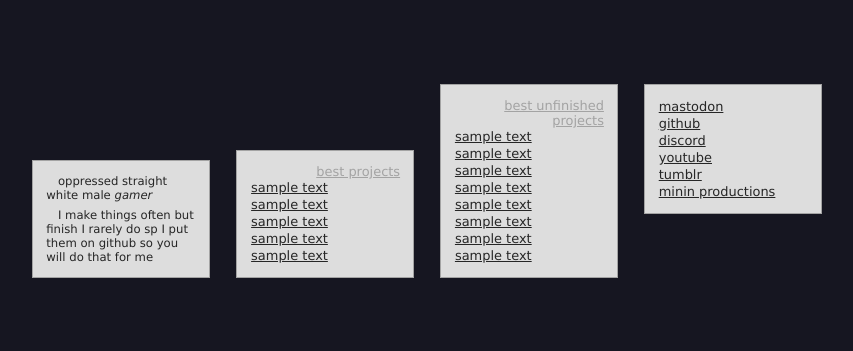
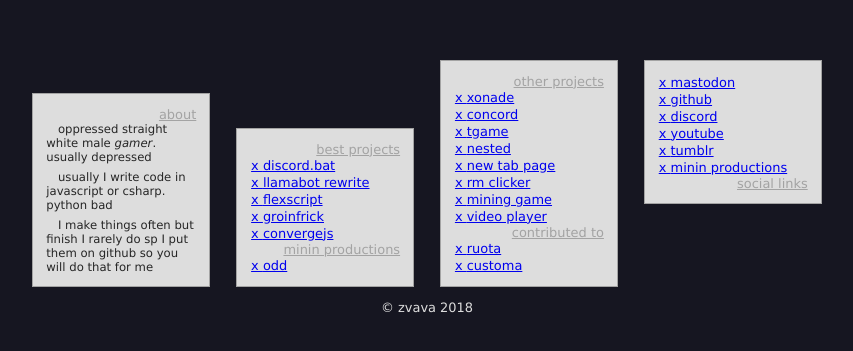
Before and after one commit to mininmobile/mininmobile.github.io, a plain HTML site: page index.html in a window 1280 px wide. Shown: the part 219-570 px from the top of the page, without its empty margins (213-1066 px from the left). Drawn offline with Linux system fonts and the light colour scheme.

Commit message:
add links

```diff
--- a/index.html
+++ b/index.html
@@ -5,7 +5,7 @@
 	<meta http-equiv="X-UA-Compatible" content="IE=edge">
 	<meta name="viewport" content="width=device-width, initial-scale=1">
 	<script defer src="src/lib/konami.min.js"></script>
-	<link rel="stylesheet" type="text/css" media="screen" href="src/main.css">
+	<link rel="stylesheet" type="text/css" media="screen" logo="" target="_blank" href="src/main.css">
 	<script defer src="src/main.js"></script>
 	<title>mininmobile</title>
 </head>
@@ -13,45 +13,54 @@
 	<div class="wrapper">
 		<div class="wrapper bottom">
 			<!-- mini portfolio -->
-			<div class="container">
-				<p>oppressed straight white male <i>gamer</i></p>
+			<div class="container about">
+				<h1>about</h1>
+				<p>oppressed straight white male <i>gamer</i>. usually depressed</p>
+				<p>usually I write code in javascript or csharp. python bad</p>
 				<p>I make things often but finish I rarely do sp I put them on github so you will do that for me</p>
 			</div>
 
 			<!-- best projects -->
 			<div class="container">
 				<h1>best projects</h1>
-				<a>sample text</a>
-				<a>sample text</a>
-				<a>sample text</a>
-				<a>sample text</a>
-				<a>sample text</a>
+				<a logo="x" target="_blank" href="https://github.com/mininmobile/discord.bat">discord.bat</a>
+				<a logo="x" target="_blank" href="https://github.com/mininmobile/llamabot-rewrite">llamabot rewrite</a>
+				<a logo="x" target="_blank" href="https://github.com/mininmobile/flexscript">flexscript</a>
+				<a logo="x" target="_blank" href="https://github.com/mininmobile/groinfrick">groinfrick</a>
+				<a logo="x" target="_blank" href="https://github.com/mininmobile/convergejs">convergejs</a>
+				<h1>minin productions</h1>
+				<a logo="x" target="_blank" href="https://github.com/mininp/odd">odd</a>
 			</div>
 
-			<!-- best unfinished projects -->
+			<!-- other projects -->
 			<div class="container">
-				<h1>best unfinished projects</h1>
-				<a>sample text</a>
-				<a>sample text</a>
-				<a>sample text</a>
-				<a>sample text</a>
-				<a>sample text</a>
-				<a>sample text</a>
-				<a>sample text</a>
-				<a>sample text</a>
+				<h1>other projects</h1>
+				<a logo="x" target="_blank" href="https://github.com/mininmobile/xonade">xonade</a>
+				<a logo="x" target="_blank" href="https://github.com/mininmobile/concord">concord</a>
+				<a logo="x" target="_blank" href="https://github.com/mininmobile/tgame">tgame</a>
+				<a logo="x" target="_blank" href="https://github.com/mininmobile/nested">nested</a>
+				<a logo="x" target="_blank" href="https://github.com/mininmobile/new-tab-page">new tab page</a>
+				<a logo="x" target="_blank" href="https://github.com/mininmobile/rm-clicker">rm clicker</a>
+				<a logo="x" target="_blank" href="https://github.com/mininmobile/mining-game">mining game</a>
+				<a logo="x" target="_blank" href="https://github.com/mininmobile/video-player">video player</a>
+				<h1>contributed to</h1>
+				<a logo="x" target="_blank" href="https://github.com/Ruota-Lang/Ruota">ruota</a>
+				<a logo="x" target="_blank" href="https://github.com/Customa/Customa">customa</a>
 			</div>
 		</div>
 		<div class="wrapper top">
 			<!-- social links -->
 			<div class="container">
-				<a>mastodon</a>
-				<a>github</a>
-				<a>discord</a>
-				<a>youtube</a>
-				<a>tumblr</a>
-				<a>minin productions</a>
+				<a logo="x" target="_blank" href="https://toot.cafe/@zvava">mastodon</a>
+				<a logo="x" target="_blank" href="https://github.com/mininmobile">github</a>
+				<a logo="x" target="_blank" href="https://discord.gg/FFpR7e3">discord</a>
+				<a logo="x" target="_blank" href="https://www.youtube.com/channel/UCIjCvWOcwfMdByDEJSJz6KQ">youtube</a>
+				<a logo="x" target="_blank" href="https://notminin.tumblr.com/">tumblr</a>
+				<a logo="x" target="_blank" href="https://minin.neocities.org/productions/">minin productions</a>
+				<h1>social links</h1>
 			</div>
 		</div>
 	</div>
+	<p>© zvava 2018</p>
 </body>
 </html>
--- a/src/main.css
+++ b/src/main.css
@@ -4,9 +4,11 @@ html, body {
 	padding: 0;
 	margin: 0;
 	background: #161621;
+	color: #ddd;
 	display: flex;
 	align-items: center;
 	justify-content: center;
+	flex-direction: column;
 	font-family: IPAMonaPGothic, Mona, 'MS PGothic', YOzFontAA97, Verdana, Arial, sans-serif;
 	font-size: 0.9em;
 }
@@ -20,6 +22,7 @@ p, h1, h2, h3, h4, h5, h6 {
 
 .rainbow {
 	background: red;
+	transition: background 2s;
 	animation: rainbow 5s infinite linear;
 }
 
@@ -49,18 +52,14 @@ p, h1, h2, h3, h4, h5, h6 {
 
 /* container content */
 
-.container:first-child > p {
+.about:first-child > p {
+	margin-bottom: 0.5em;
 	text-indent: 1em;
 	font-size: 0.9em;
 }
 
-.container:first-child > p:first-child {
-	margin-bottom: 0.5em;
-}
-
-.container > .title {
-	display: flex;
-	justify-content: flex-end;
+.about:first-child > p:last-child {
+	margin: 0;
 }
 
 .container > h1 {
@@ -83,6 +82,10 @@ p, h1, h2, h3, h4, h5, h6 {
 	border: 1px solid #a3a3a3;
 }
 
+.container > a::before {
+	content: attr(logo)" ";
+}
+
 /* "responsive design" */
 
 @media only screen and (orientation:portrait) {
```
